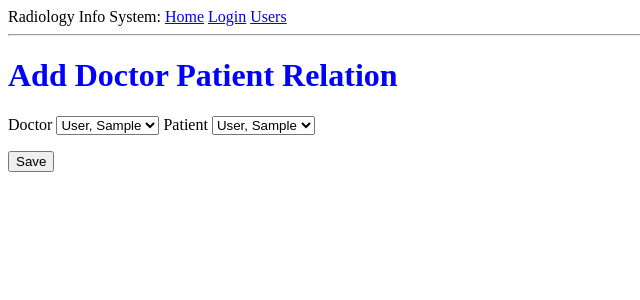
After one commit to MarkGalloway/RIS, a Flask app: page /add_doctor_patient_relation in a window 1280 px wide. The commit adds this page. Shown: the top 300 px of the page, without its empty margins (0-640 px from the left). Run offline with Flask 2, Linux system fonts and the light colour scheme; tables that the repository leaves empty hold one stand-in row (values such as "Sample post").

Commit message:
Can list and add doctor/patient relations.

```diff
--- a/app/forms/user_management.py
+++ b/app/forms/user_management.py
@@ -20,3 +20,8 @@ class PersonForm(Form):
     address = StringField('Address', validators=[DataRequired()])
     email = StringField('Email', validators=[DataRequired()])
     phone = StringField('Phone', validators=[DataRequired()])
+
+
+class DoctorPatientForm(Form):
+    doctor_id = SelectField('Doctor')
+    patient_id = SelectField('Patient')
--- /dev/null
+++ b/app/templates/add_doctor_patient.html
@@ -0,0 +1,12 @@
+<!-- extend from base layout -->
+{% extends "base.html" %}
+
+{% block content %}
+    <h1>Add Doctor Patient Relation</h1>
+    <form action="" method="post" name="add_doctor_patient_relation">
+        {{ form.hidden_tag() }}
+        {{ form.doctor_id.label }} {{ form.doctor_id }}
+        {{ form.patient_id.label }} {{ form.patient_id }}
+        <p><input type="submit" value="Save"></p>
+    </form>
+{% endblock %}
--- a/app/views/user_management_views.py
+++ b/app/views/user_management_views.py
@@ -1,7 +1,7 @@
 from datetime import date
 from flask import render_template, flash, redirect, url_for
 from app import app, db, models
-from app.forms.user_management import UserForm, PersonForm
+from app.forms.user_management import UserForm, PersonForm, DoctorPatientForm
 
 
 @app.route('/user_management')
@@ -109,3 +109,27 @@ def delete_person(personId):
                            form=form,
                            objType="Person",
                            objId=personId)
+
+
+@app.route('/list_doctor_patients')
+def list_doctor_patients():
+    docPatRels = models.Doctor.query.all()
+    return render_template('list_doctor_patients.html', docPatRels=docPatRels)
+
+
+@app.route('/add_doctor_patient_relation', methods=['GET', 'POST'])
+def add_doctor_patient_relation():
+    persons = models.Person.query.all()
+    choices = []
+    for person in persons:
+        choices.append((person.person_id, ", ".join([person.last_name, person.first_name])))
+    form = DoctorPatientForm()
+    form.doctor_id.choices = choices
+    form.patient_id.choices = choices
+    if form.is_submitted():
+        docPatRel = models.Doctor()
+        form.populate_obj(docPatRel)
+        db.session.add(docPatRel)
+        db.session.commit()
+        return redirect(url_for('list_doctor_patients'))
+    return render_template('add_doctor_patient.html', form=form)
```
Also changed, not shown: app/templates/list_doctor_patients.html (added, +14 -0 lines), app/templates/list_persons.html (+10 -2 lines).
